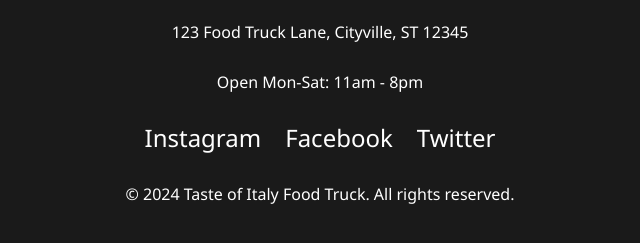
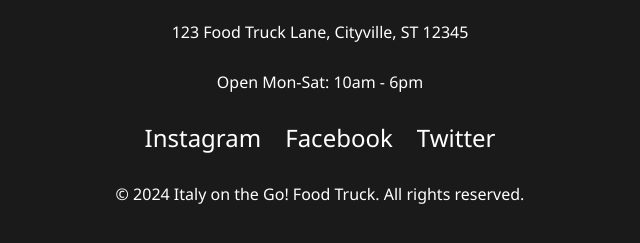
Before and after one commit to rok8ray/iotg, a plain HTML site: page index.html in a window 1280 px wide. Shown: the part 1951-2194 px from the top of the page, 320-960 px from the left. Drawn offline with Linux system fonts and the light colour scheme.

Commit message:
Update index.html

```diff
--- a/index.html
+++ b/index.html
@@ -285,13 +285,13 @@
         <div class="footer-content">
             <h3>Find Us Today!</h3>
             <p>123 Food Truck Lane, Cityville, ST 12345</p>
-            <p>Open Mon-Sat: 11am - 8pm</p>
+            <p>Open Mon-Sat: 10am - 6pm</p>
             <div class="social-links">
                 <a href="#">Instagram</a>
                 <a href="#">Facebook</a>
                 <a href="#">Twitter</a>
             </div>
-            <p>&copy; 2024 Taste of Italy Food Truck. All rights reserved.</p>
+            <p>&copy; 2024 Italy on the Go! Food Truck. All rights reserved.</p>
         </div>
     </footer>
 
```
